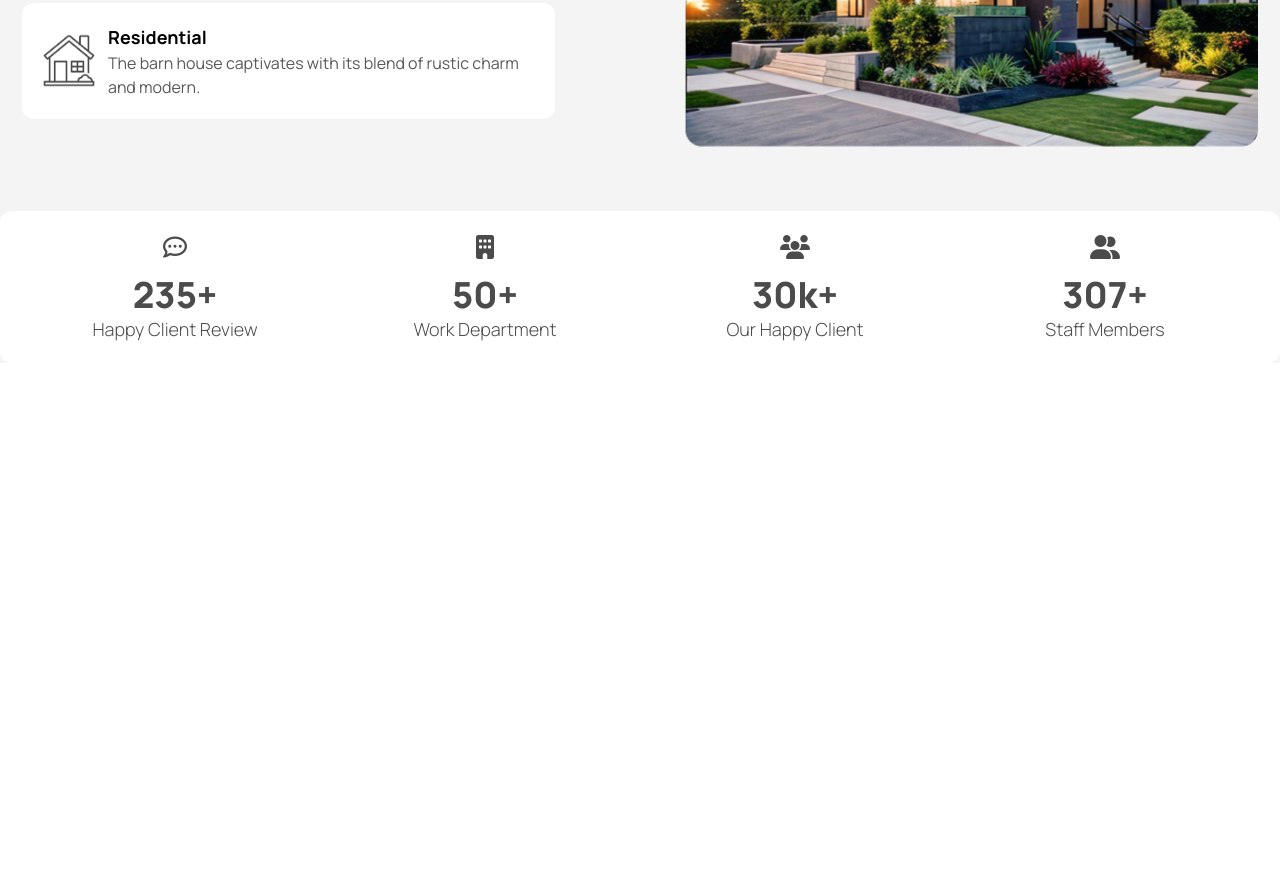
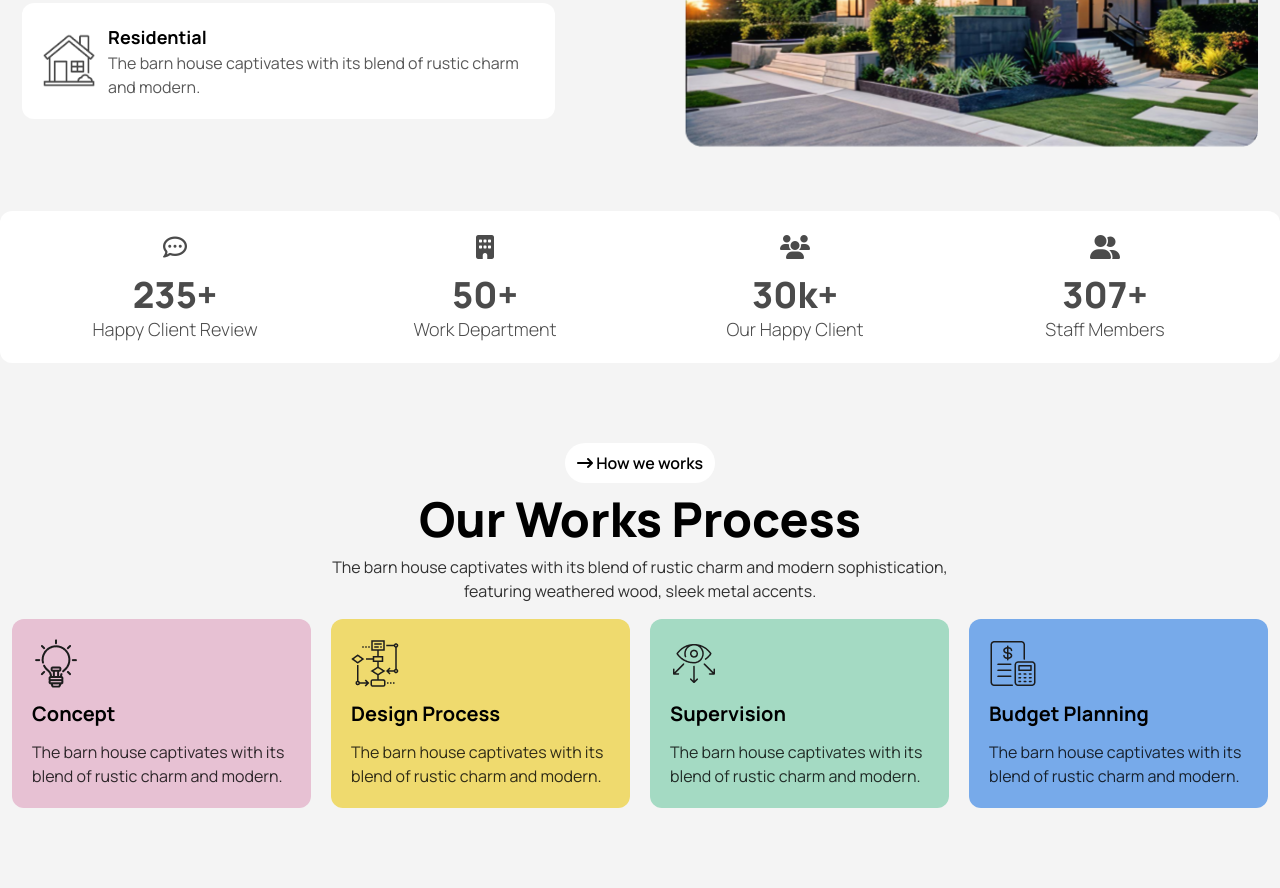
Before and after one commit to Rocky3698/Frontend_Assignment_3, a plain HTML site: page index.html in a window 1280 px wide. Shown: the part 1236-2124 px from the top of the page. Before the commit the page ends 1599 px from the top, so only its background shows below. Drawn offline with nearby package versions, Linux system fonts and the light colour scheme.

Commit message:
work process section completed

```diff
--- a/index.html
+++ b/index.html
@@ -82,7 +82,8 @@
     <main>
         <!-- About section -->
         <section class="bg-[#f4f4f4] ">
-            <div class="md:flex md:flex-row md:items-center md:justify-evenly container mx-auto py-16 flex flex-col items-center justify-center px-5 md:px-0 space-y-6 text-center md:text-start relative">
+            <div
+                class="md:flex md:flex-row md:items-center md:justify-evenly container mx-auto py-16 flex flex-col items-center justify-center px-5 md:px-0 space-y-6 text-center md:text-start relative">
                 <div class="absolute top-16 hidden md:block left-0">
                     <img src="./assets/Vector.png" alt="">
                 </div>
@@ -123,7 +124,8 @@
         </section>
 
         <section class="bg-[#f4f4f4]">
-            <div class="md:container w-5/6 mx-auto bg-white p-5 rounded-xl grid lg:grid-cols-4 md:grid-cols-2 grid-cols-1 gap-y-10">
+            <div
+                class="md:container w-5/6 mx-auto bg-white p-5 rounded-xl grid lg:grid-cols-4 md:grid-cols-2 grid-cols-1 gap-y-10">
                 <div class="text-center space-y-3 opacity-70">
                     <i class="fa-regular fa-comment-dots text-2xl"></i>
                     <h2 class="text-4xl font-extrabold">235+</h2>
@@ -146,6 +148,51 @@
                 </div>
             </div>
         </section>
+
+        <section class="bg-[#f4f4f4] py-20">
+            <div class="container mx-auto space-y-4 px-3">
+                <div class="text-center space-y-3">
+                    <button class="px-3 py-2 bg-white rounded-3xl font-semibold">
+                        <i class="fa-solid fa-arrow-right-long"></i>
+                        How we works
+                    </button>
+                    <h2 class="md:text-5xl text-3xl font-extrabold">Our Works Process</h2>
+                    <p class="opacity-80 md:w-1/2 mx-auto">The barn house captivates with its blend of rustic charm and modern
+                        sophistication, featuring
+                        weathered wood, sleek metal accents.</p>
+                </div>
+                <div class="grid md:grid-cols-2 lg:grid-cols-4 grid-cols-1 gap-5">
+                    <div class="bg-[#e7c1d3] p-5 rounded-xl space-y-3">
+                        <img src="./assets/concept.png" alt="">
+                        <h4 class="text-xl font-bold">Concept</h4>
+                        <p class="opacity-80">
+                            The barn house captivates with its blend of rustic charm and modern.
+                        </p>
+                    </div>
+                    <div class="bg-[#efda6e] p-5 rounded-xl space-y-3">
+                        <img src="./assets/flow-chart.png" alt="">
+                        <h4 class="text-xl font-bold">Design Process</h4>
+                        <p class="opacity-80">
+                            The barn house captivates with its blend of rustic charm and modern.
+                        </p>
+                    </div>
+                    <div class="bg-[#a4dac3] p-5 rounded-xl space-y-3">
+                        <img src="./assets/vision.png" alt="">
+                        <h4 class="text-xl font-bold">Supervision</h4>
+                        <p class="opacity-80">
+                            The barn house captivates with its blend of rustic charm and modern.
+                        </p>
+                    </div>
+                    <div class="bg-[#77aaea] p-5 rounded-xl space-y-3">
+                        <img src="./assets/budget-planning.png" alt="">
+                        <h4 class="text-xl font-bold">Budget Planning</h4>
+                        <p class="opacity-80">
+                            The barn house captivates with its blend of rustic charm and modern.
+                        </p>
+                    </div>
+                </div>
+            </div>
+        </section>
     </main>
     <footer></footer>
 </body>
```
